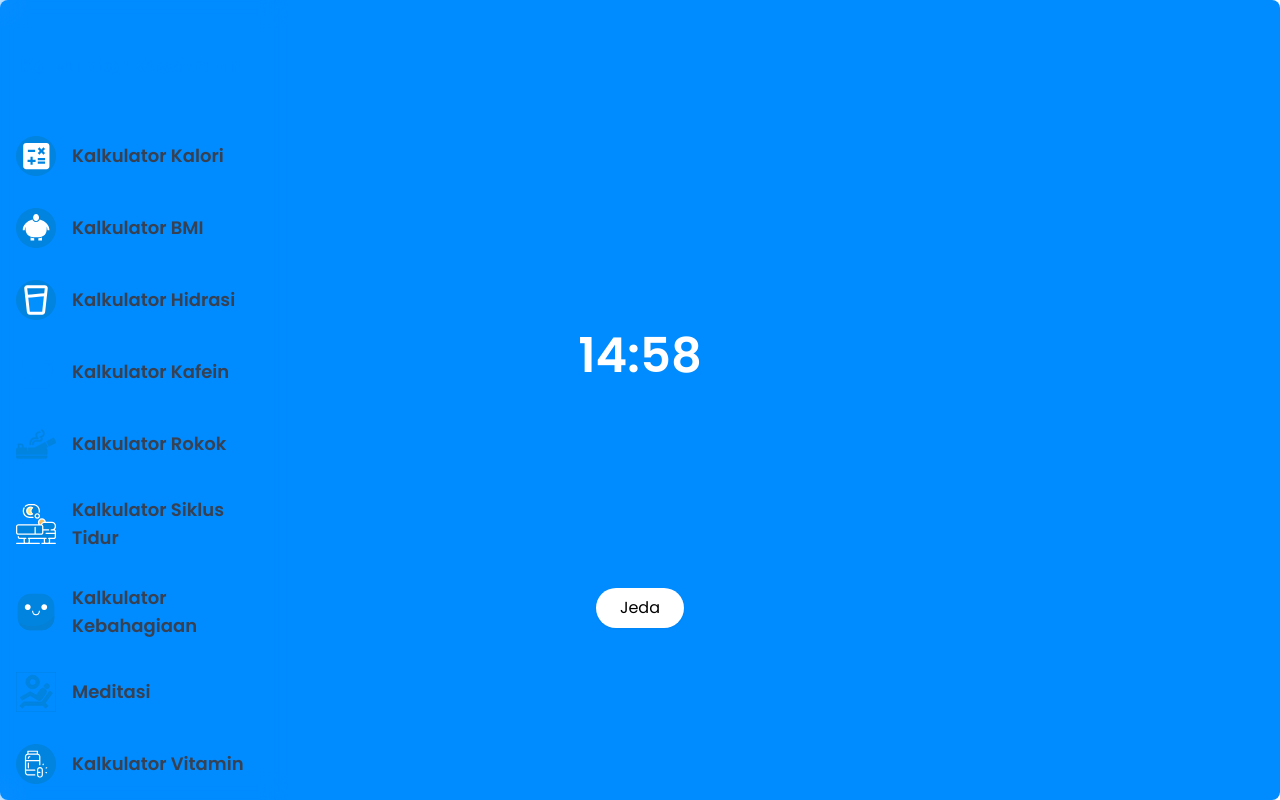
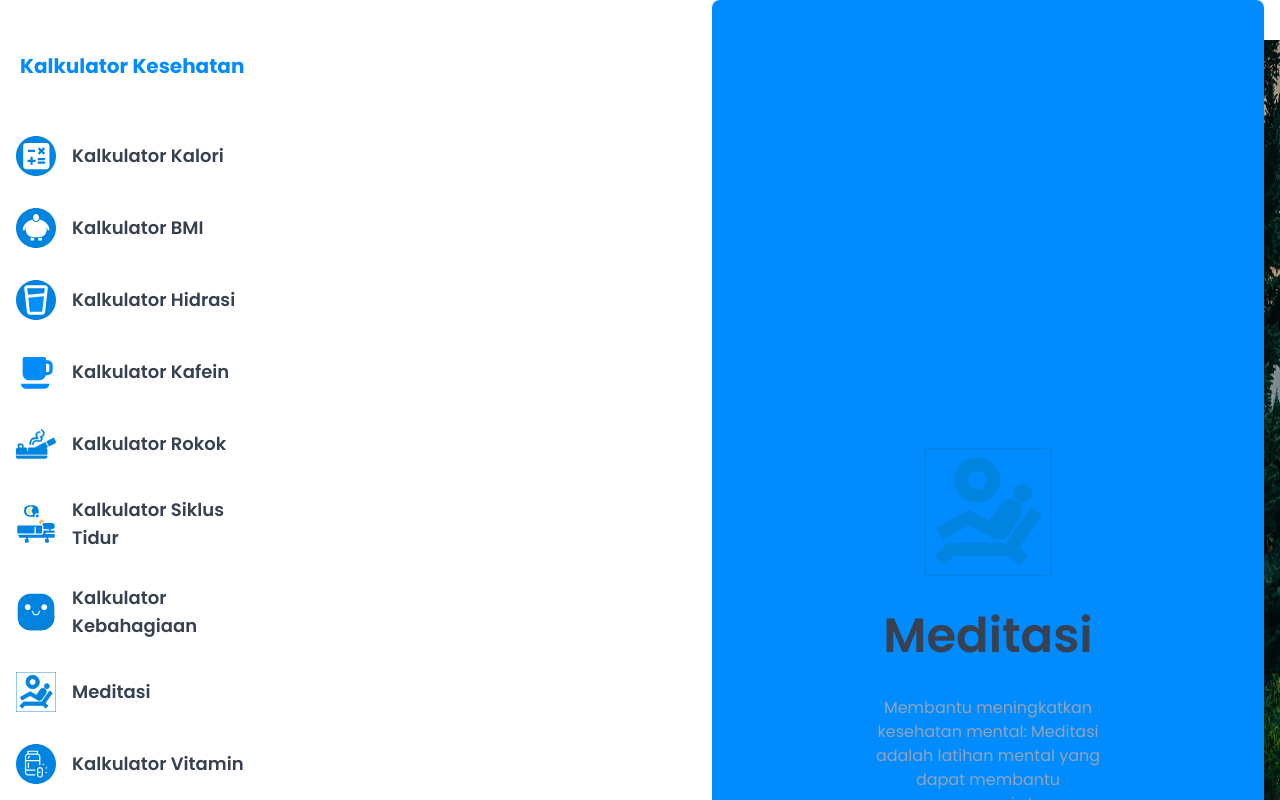
Before and after one commit to MuhammadRadifa/kalkulator-kesehatan, a React (Vite) app: page /meditasi in a window 1280 px wide. Both pictures are taken after a click on the button "Mulai". Shown: the top 800 px of the page. Built offline with nearby package versions, Linux system fonts and the light colour scheme.

Commit message:
bug fixed

```diff
--- a/src/assets/index.jsx
+++ b/src/assets/index.jsx
@@ -52,6 +52,7 @@ import TidakDepresi from './icons/tidak-depressi.svg';
 import SadCry from './icons/sad-cry.svg';
 import forestAudio from './audio/forest.mp3';
 import sunriseAudio from './audio/sunrise.mp3';
+import forest from './images/forest.jpg';
 
 export {
   HeroImg,
@@ -108,4 +109,5 @@ export {
   SadCry,
   forestAudio,
   sunriseAudio,
+  forest,
 };
--- a/src/components/form/FormMeditasi.jsx
+++ b/src/components/form/FormMeditasi.jsx
@@ -1,5 +1,5 @@
 import React, { useState } from 'react';
-import { SeaWave, blobAnimation, forestAudio, sunriseAudio } from '../../assets';
+import { SeaWave, blobAnimation, forestAudio, sunriseAudio, forest } from '../../assets';
 import { FormLayout } from '../../layout';
 import { RelaxTimer } from '../../utils';
 import TitleMeditasi from '../title/TitleMeditasi';
@@ -37,6 +37,7 @@ const FormMeditasi = () => {
   const handleInput = (e) => {
     e.preventDefault();
     setStatus(true);
+    console.log(input.tema);
   };
 
   const durationHandler = (e) => {
@@ -55,13 +56,18 @@ const FormMeditasi = () => {
         </div>
         <div
           className={`${
-            status
-              ? `fixed top-0 left-0 h-screen w-full after:absolute after:-z-10 after:h-screen after:w-full after:bg-${input.tema} after:bg-center after:bg-no-repeat after:brightness-75`
-              : 'relative w-auto md:w-96'
+            status ? `` : 'relative w-auto md:w-96'
           } mx-auto flex items-center justify-center rounded-lg bg-main p-5 transition-all duration-1000 ease-in-out md:p-10 `}
         >
           {status ? (
             <div className='flex flex-col items-center justify-center gap-24 text-white'>
+              <img
+                src={forest}
+                alt='gambar'
+                className={`relative -z-10 h-screen ${
+                  status ? 'w-full translate-x-full' : '-translate-x-full'
+                } bg-center bg-no-repeat brightness-75`}
+              />
               <div className='relative flex h-80 w-80 items-center justify-center'>
                 <img src={blobAnimation} alt='animation' className='w-full' />
                 <RelaxTimer durasi={input.durasi} isPaused={isPaused} />
--- a/src/styles/index.css
+++ b/src/styles/index.css
@@ -1,7 +1,6 @@
 @tailwind base;
 @tailwind components;
 @tailwind utilities;
-
 * {
   @apply scroll-smooth duration-300 ease-in-out;
 }
--- a/src/utils/logic/Depresi.jsx
+++ b/src/utils/logic/Depresi.jsx
@@ -4,7 +4,7 @@ const Depresi = ({ state1, state2, state3, state4, state5, state6, state7 }) =>
   const skor = state1 + state2 + state3 + state4 + state5 + state6 + state7;
   let hasil = {};
 
-  if (skor === 0 && skor <= 4) {
+  if (skor >= 0 && skor <= 4) {
     hasil = {
       diagnosa: 'Tidak Depresi',
       desc: 'Skor ini menunjukkan bahwa seseorang tidak mengalami gejala depresi yang signifikan. Namun, hal ini tidak menjamin bahwa seseorang tidak memiliki masalah kesehatan mental lainnya.',
```
